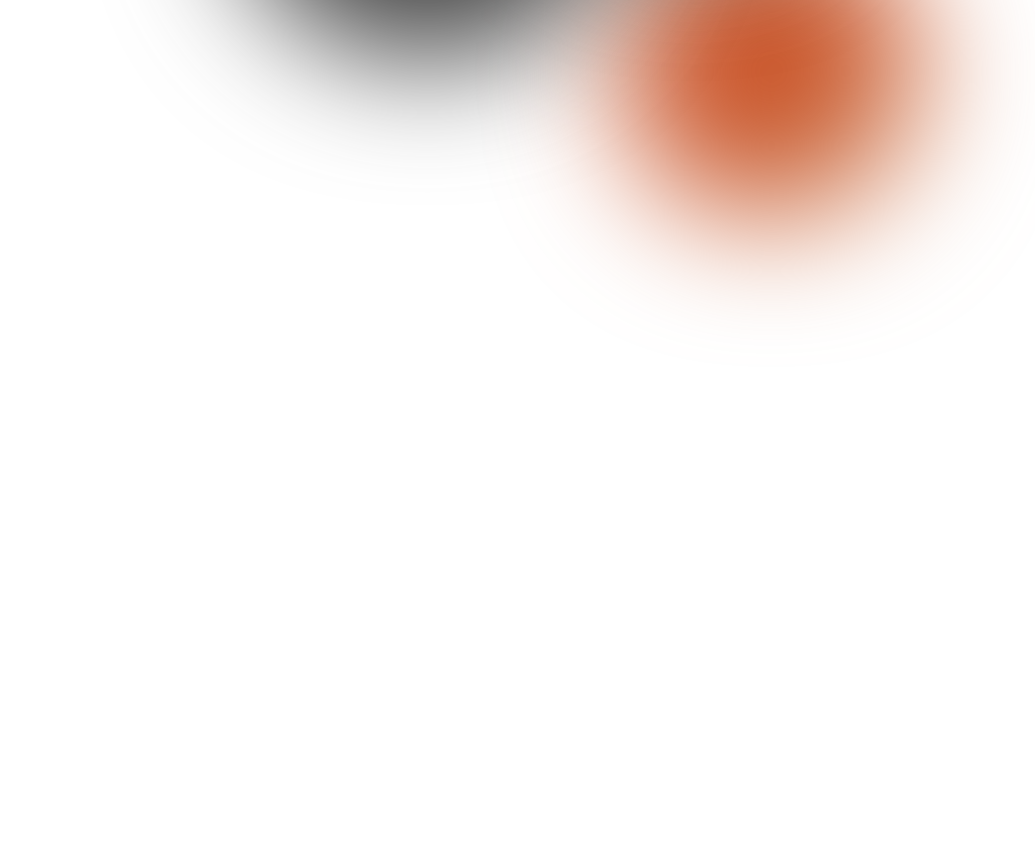
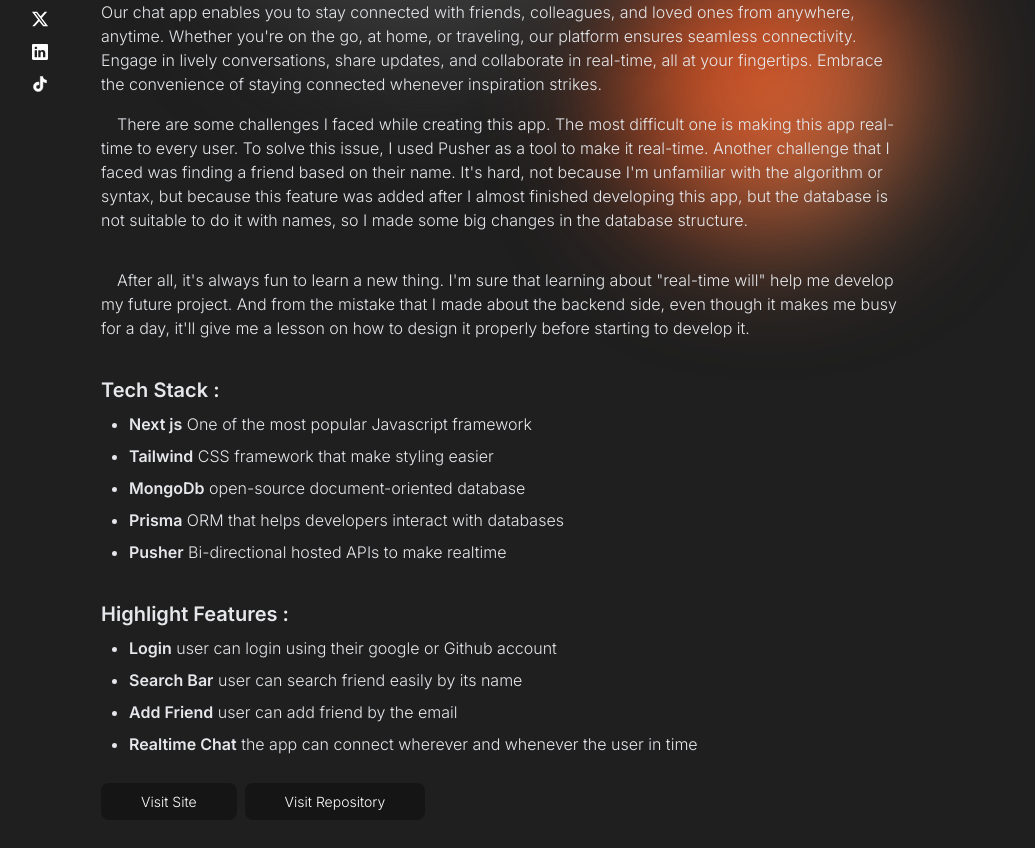
Before and after one commit to adlihidayat/portfolio, a Next.js app: page /projects/messendger in a window 1280 px wide. Before the commit this address had no page. Shown: the part 628-1476 px from the top of the page, without its empty margins (139-1174 px from the left). Before the commit the page ends 800 px from the top, so only its background shows below. Built offline with nearby package versions, Linux system fonts and the light colour scheme.

Commit message:
add new project

```diff
--- /dev/null
+++ b/app/projects/messendger/page.tsx
@@ -0,0 +1,142 @@
+import Image from "next/image";
+import React from "react";
+
+const page = () => {
+  return (
+    <main className=" w-full min-h-screen flex flex-col items-center relative z-20 py-32 lg:py-40">
+      <h1 className=" font-medium mb-1 md:text-xl lg:text-2xl xl:text-3xl">
+        Messendger
+      </h1>
+      <span className="mb-7 text-gray-400 text-xs lg:text-sm">23/07/2023</span>
+      <div className="mb-10 lg:mb-14 overflow-hidden w-[80%] h-44 max-w-96 md:w-[500px] md:h-[250px] lg:w-[600px] xl:w-[800px] xl:h-[300px] md:max-w-none  bg-black rounded-xl">
+        <Image
+          src={"/projects/messendger.webp"}
+          alt=""
+          width={1000}
+          height={1000}
+          className=" w-full object-cover"
+        />
+      </div>
+      <div className="w-[75%] max-w-96 md:max-w-none md:w-[500px] lg:w-[600px] xl:w-[800px] font-light text-sm xl:text-base text-gray-200 flex flex-col space-y-4">
+        <p className=" w-full text-justif">
+          &emsp;A <span className=" font-semibold">Real Time Chat App</span>,
+          Experience the freedom of real-time communication, no matter where you
+          are! Our chat app enables you to stay connected with friends,
+          colleagues, and loved ones from anywhere, anytime. Whether you&apos;re
+          on the go, at home, or traveling, our platform ensures seamless
+          connectivity. Engage in lively conversations, share updates, and
+          collaborate in real-time, all at your fingertips. Embrace the
+          convenience of staying connected whenever inspiration strikes.
+        </p>
+        <p className=" w-full pb-5">
+          &emsp;There are some challenges I faced while creating this app. The
+          most difficult one is making this app real-time to every user. To
+          solve this issue, I used Pusher as a tool to make it real-time.
+          Another challenge that I faced was finding a friend based on their
+          name. It&apos;s hard, not because I&apos;m unfamiliar with the
+          algorithm or syntax, but because this feature was added after I almost
+          finished developing this app, but the database is not suitable to do
+          it with names, so I made some big changes in the database structure.
+        </p>
+        <p className=" w-full pb-5">
+          &emsp;After all, it&apos;s always fun to learn a new thing. I&apos;m
+          sure that learning about &quot;real-time will&quot; help me develop my
+          future project. And from the mistake that I made about the backend
+          side, even though it makes me busy for a day, it&apos;ll give me a
+          lesson on how to design it properly before starting to develop it.
+        </p>
+        <div className="pb-5">
+          <h2 className=" text-base font-semibold lg:text-xl mb-2">
+            Tech Stack :
+          </h2>
+          <ul className=" list-disc pl-5 lg:pl-7 space-y-2">
+            <li>
+              <a
+                href="https://nextjs.org/"
+                className="font-semibold hover:underline"
+              >
+                Next js
+              </a>{" "}
+              One of the most popular Javascript framework
+            </li>
+            <li>
+              <a
+                href="https://tailwindcss.com/"
+                className="font-semibold hover:underline"
+              >
+                Tailwind
+              </a>{" "}
+              CSS framework that make styling easier
+            </li>
+            <li>
+              <a
+                href="https://nextjs.org/"
+                className="font-semibold hover:underline"
+              >
+                MongoDb
+              </a>{" "}
+              open-source document-oriented database
+            </li>
+            <li>
+              <a
+                href="https://tailwindcss.com/"
+                className="font-semibold hover:underline"
+              >
+                Prisma
+              </a>{" "}
+              ORM that helps developers interact with databases
+            </li>
+            <li>
+              <a
+                href="https://pusher.com/"
+                className="font-semibold hover:underline"
+              >
+                Pusher
+              </a>{" "}
+              Bi-directional hosted APIs to make realtime
+            </li>
+          </ul>
+        </div>
+        <div className="pb-5">
+          <h2 className=" text-base font-semibold lg:text-xl mb-2">
+            Highlight Features :
+          </h2>
+          <ul className=" list-disc pl-5 lg:pl-7 space-y-2">
+            <li>
+              <span className="font-semibold">Login</span> user can login using
+              their google or Github account
+            </li>
+            <li>
+              <span className="font-semibold">Search Bar</span> user can search
+              friend easily by its name
+            </li>
+            <li>
+              <span className="font-semibold">Add Friend</span> user can add
+              friend by the email
+            </li>
+            <li>
+              <span className="font-semibold">Realtime Chat</span> the app can
+              connect wherever and whenever the user in time
+            </li>
+          </ul>
+        </div>
+        <div className="space-x-2 text-xs lg:text-sm">
+          <a
+            href="https://messendger-app.vercel.app/"
+            className="hover:opacity-50 duration-300 bg-[#00000080] md:bg-[#00000050] py-[8px] lg:py-[10px] px-7 lg:px-10 rounded-lg text-white"
+          >
+            Visit Site
+          </a>
+          <a
+            href="https://github.com/adlihidayat/messendger-app"
+            className="hover:opacity-50 duration-300 bg-[#00000080] md:bg-[#00000050] py-[8px] lg:py-[10px] px-7 lg:px-10 rounded-lg text-white"
+          >
+            Visit Repository
+          </a>
+        </div>
+      </div>
+    </main>
+  );
+};
+
+export default page;
--- a/app/projects/page.tsx
+++ b/app/projects/page.tsx
@@ -12,6 +12,14 @@ const page = () => {
           img="/projects/serenityDining.webp"
           name="serenity Dining"
           desc="A Restaurant website that elegant and fancy vibe for high class people"
+          tech1="Nextjs"
+          tech2="Tailwind"
+          tech3="MongoDB"
+        />
+        <ProjectItem
+          img="/projects/messendger.webp"
+          name="messendger"
+          desc="A realtime chat web app to connect people from around the world."
           tech1="Nextjs"
           tech2="Tailwind"
           tech3="MongoDB"
--- a/components/main/Project.tsx
+++ b/components/main/Project.tsx
@@ -18,6 +18,14 @@ const Project = () => {
           tech3="MongoDB"
         />
         <ProjectItem
+          img="/projects/messendger.webp"
+          name="messendger"
+          desc="A realtime chat web app to connect people from around the world."
+          tech1="Nextjs"
+          tech2="Tailwind"
+          tech3="MongoDB"
+        />
+        <ProjectItem
           img="/projects/reellnnovate.webp"
           name="reellnnovate"
           desc="Company profile website for start up company that related to fishing."
@@ -33,14 +41,6 @@ const Project = () => {
           tech2="Tailwind"
           tech3="framer motion"
         />
-        <ProjectItem
-          img="/projects/healthiez.webp"
-          name="healthiez"
-          desc="Niche website that provide informations about healthy food and detail of it."
-          tech1="Nextjs"
-          tech2="Tailwind"
-          tech3="SWR"
-        />
       </div>
       <Link
         href={"/projects"}
```
Also changed, not shown: public/projects/messendger.webp (added).
